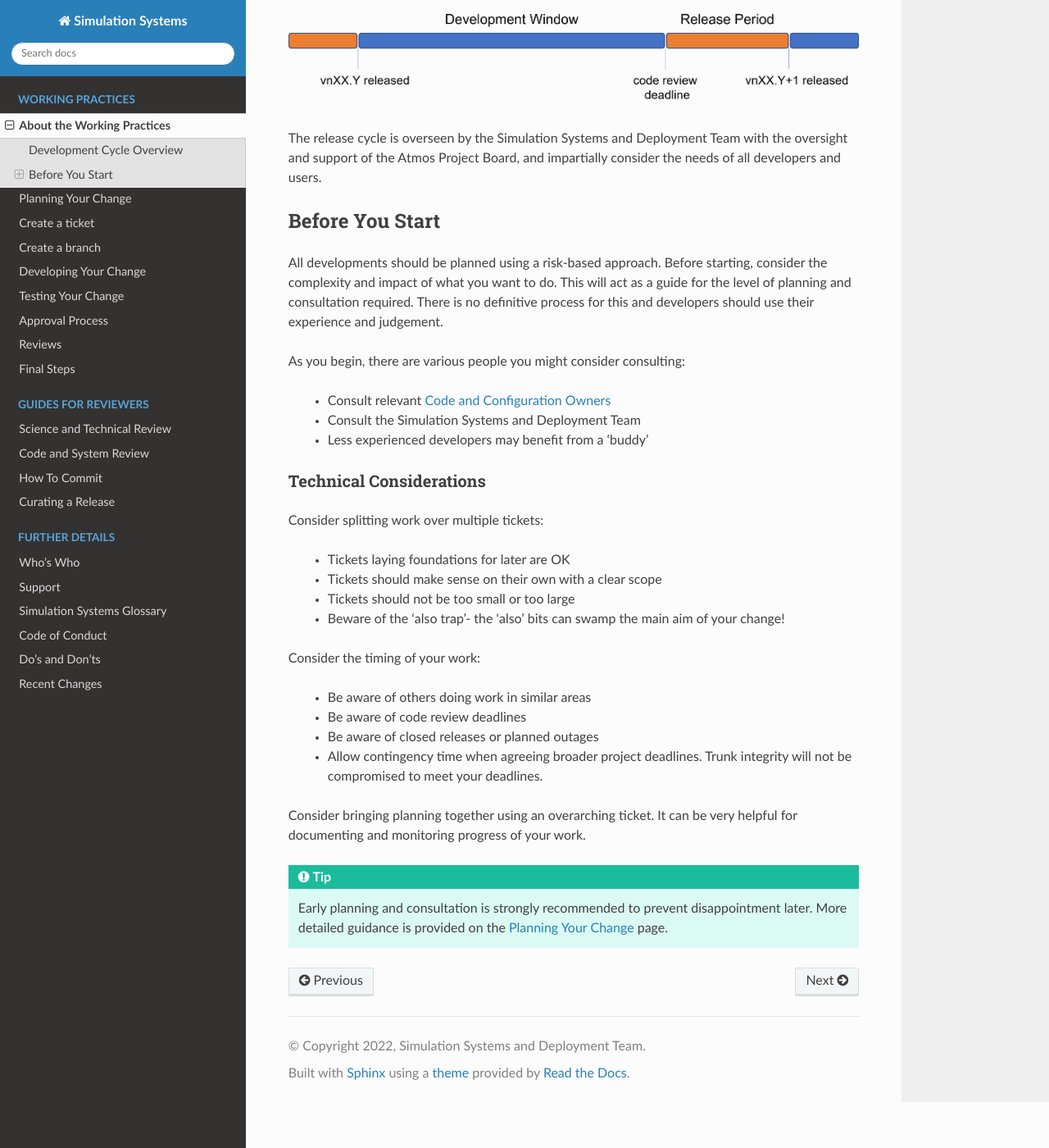
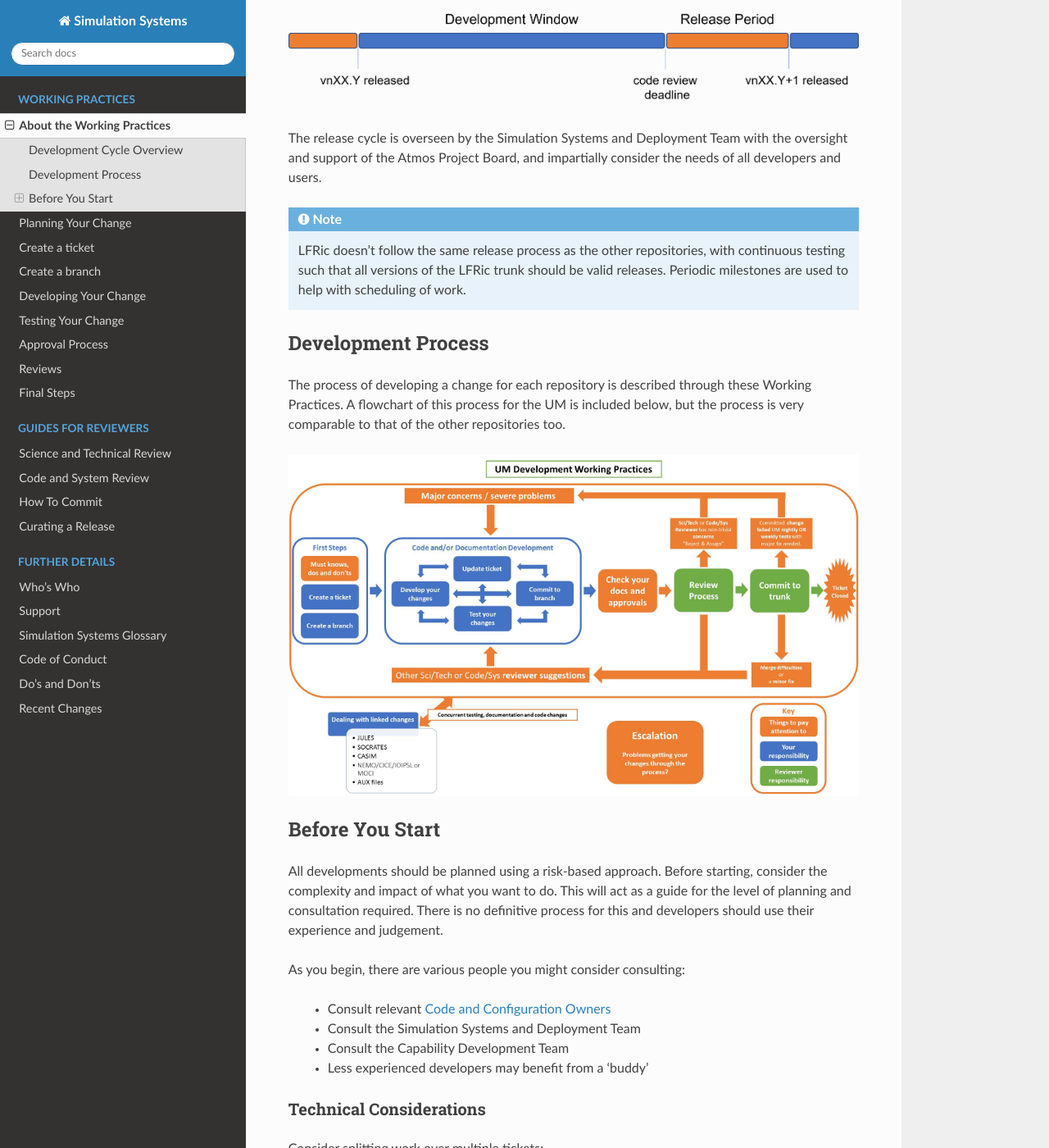
Before and after one commit to MetOffice/simulation-systems, a Sphinx documentation site: the page built from source/WorkingPractices/working_practices.rst, in a window 1280 px wide and 1400 px high, scrolled down 789 px. Shown: the whole window at 82% size. Built offline with Sphinx 7.4.7 and the Read the Docs theme 2.0.0, drawn with Linux system fonts in a browser that asks for light colours.

Commit message:
update to working practices front page

```diff
--- a/source/WorkingPractices/working_practices.rst
+++ b/source/WorkingPractices/working_practices.rst
@@ -36,6 +36,20 @@ The release cycle is overseen by the Simulation Systems and Deployment Team with
 the oversight and support of the Atmos Project Board, and impartially consider
 the needs of all developers and users.
 
+.. note::
+
+    LFRic doesn't follow the same release process as the other repositories,
+    with continuous testing such that all versions of the LFRic trunk should be
+    valid releases. Periodic milestones are used to help with scheduling of work.
+
+Development Process
+-------------------
+The process of developing a change for each repository is described through these
+Working Practices. A flowchart of this process for the UM is included below, but
+the process is very comparable to that of the other repositories too.
+
+.. image:: images/UMDWP_no_links.jpg
+
 Before You Start
 ----------------
 All developments should be planned using a risk-based approach. Before starting,
@@ -48,6 +62,7 @@ As you begin, there are various people you might consider consulting:
 
     * Consult relevant :ref:`Code and Configuration Owners <approvals>`
     * Consult the Simulation Systems and Deployment Team
+    * Consult the Capability Development Team
     * Less experienced developers may benefit from a 'buddy'
 
 Technical Considerations
```
Also changed, not shown: source/WorkingPractices/TestSuites/um.rst (+48 -37 lines), source/WorkingPractices/images/UMDWP_no_links.jpg (added).
